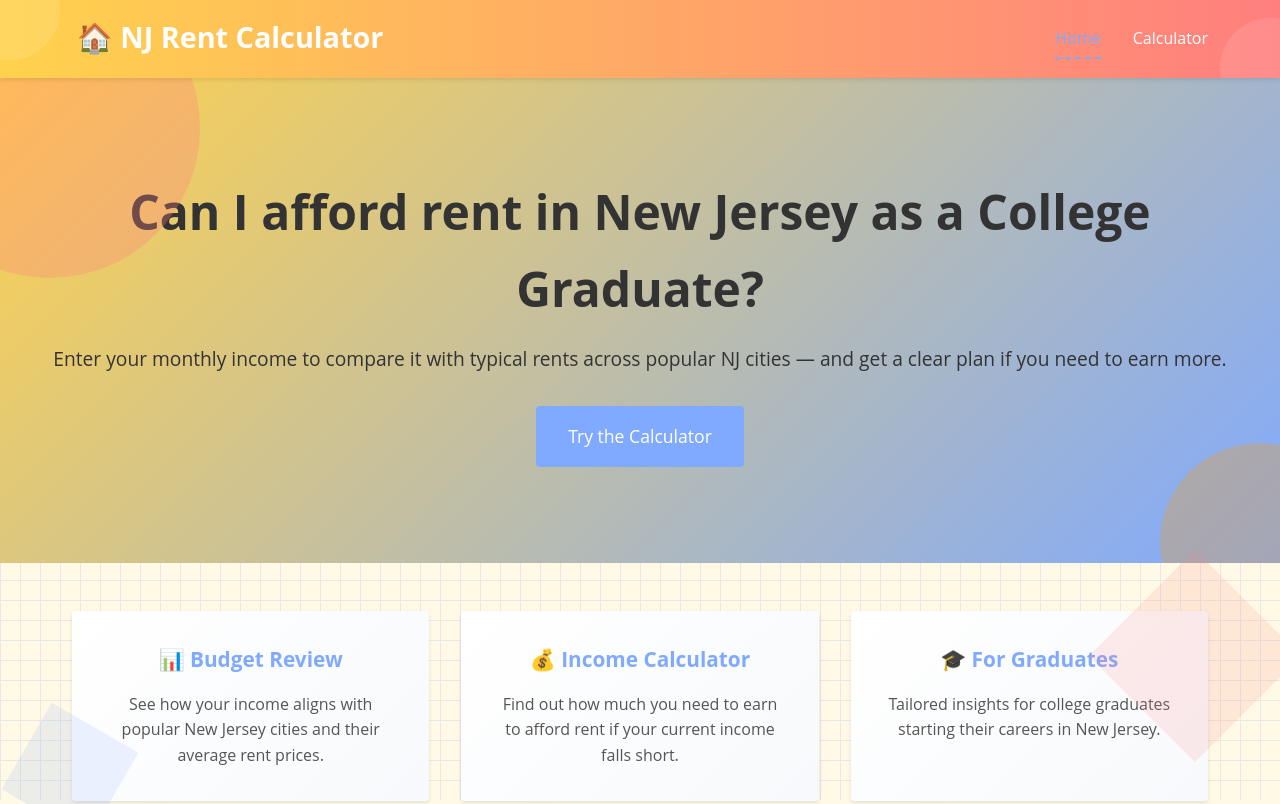
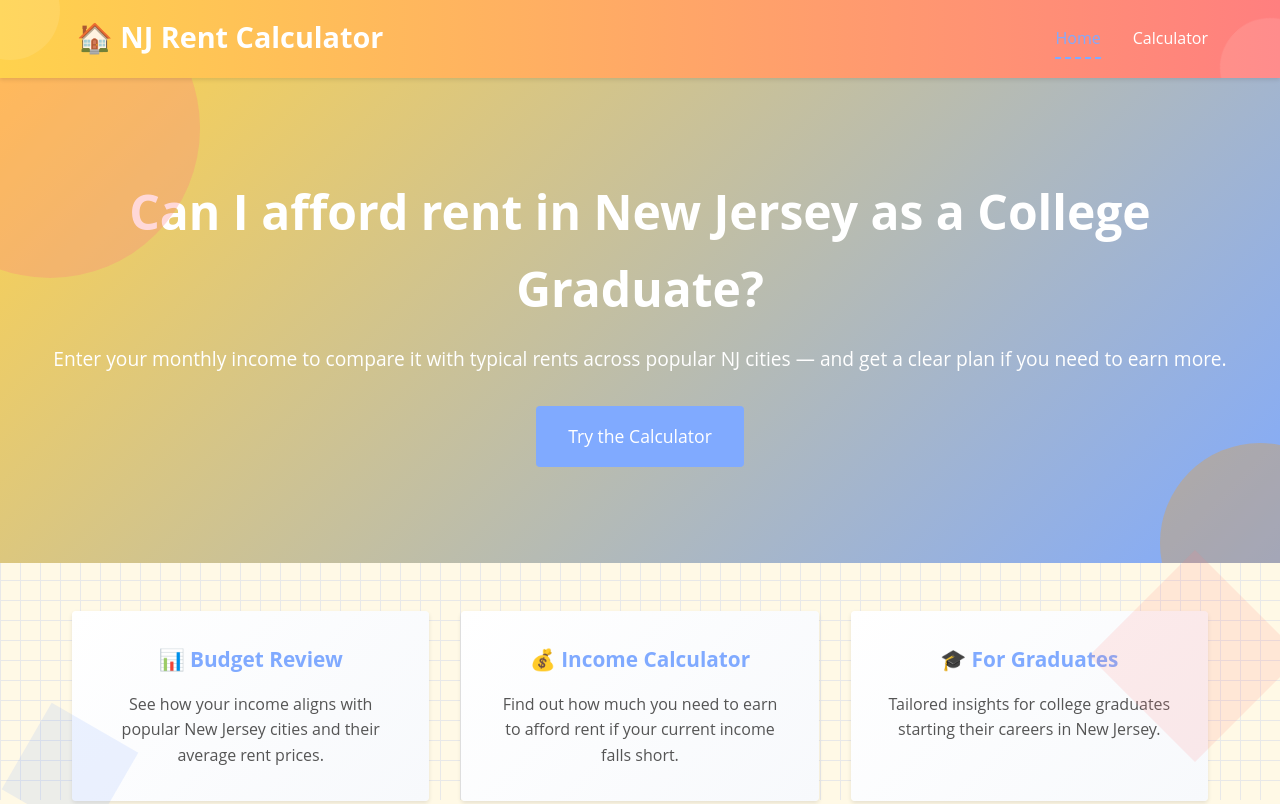
Before and after one commit to Hannrep4/student-reality-lab-REPUYAN, a website: page public/index.html in a window 1280 px wide. Shown: the top 804 px of the page. Drawn offline with Linux system fonts and the light colour scheme.

Commit message:
changed color of hero text

```diff
--- a/public/css/styles.css
+++ b/public/css/styles.css
@@ -132,7 +132,7 @@ body::before {
 .hero {
   position: relative;
   background: linear-gradient(135deg, var(--primary-color) 0%, var(--secondary-color) 100%);
-  color: var(--dark-text);
+  color: white;
   padding: 6rem 2rem;
   text-align: center;
   margin-bottom: 3rem;
```
